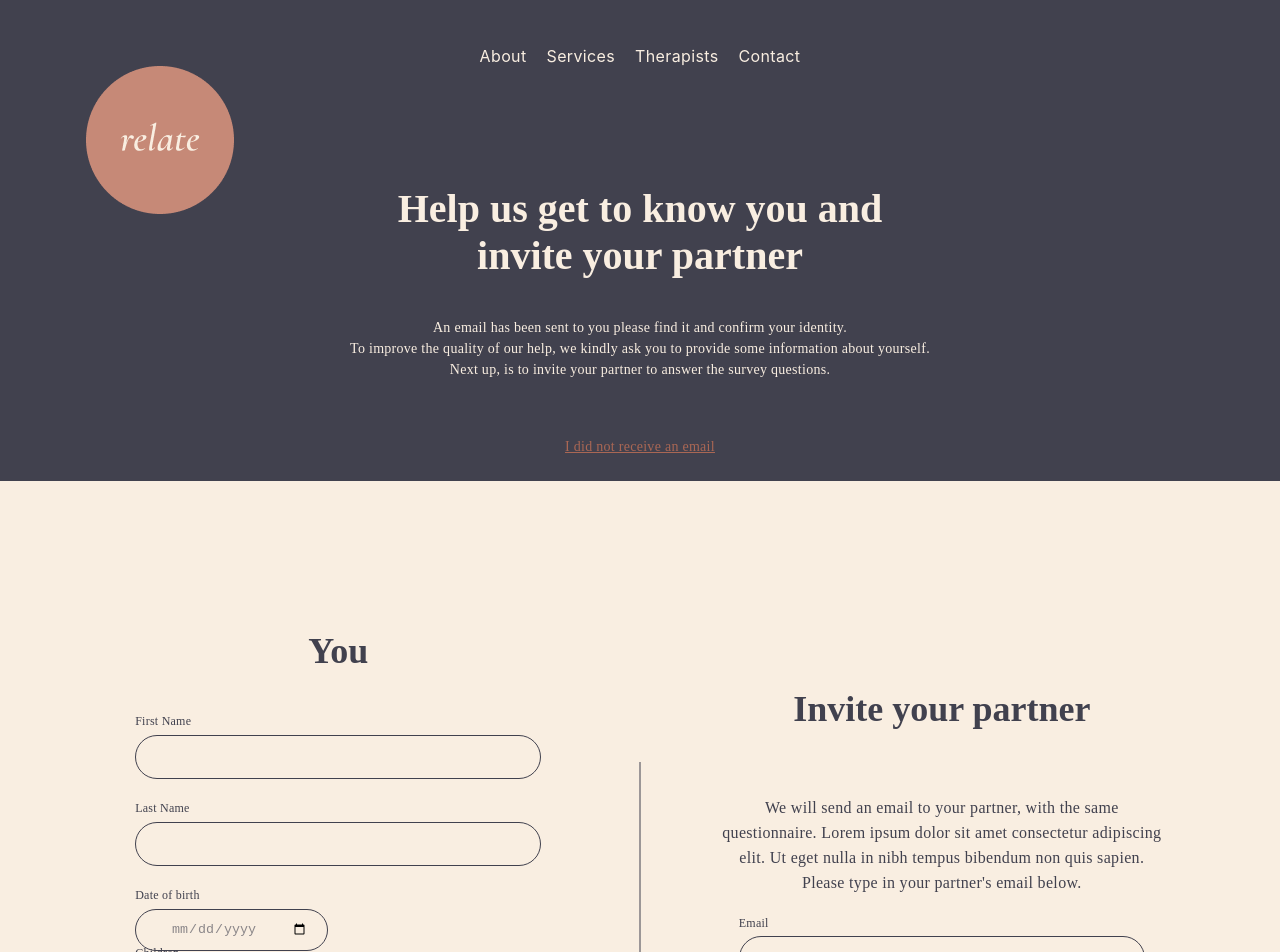
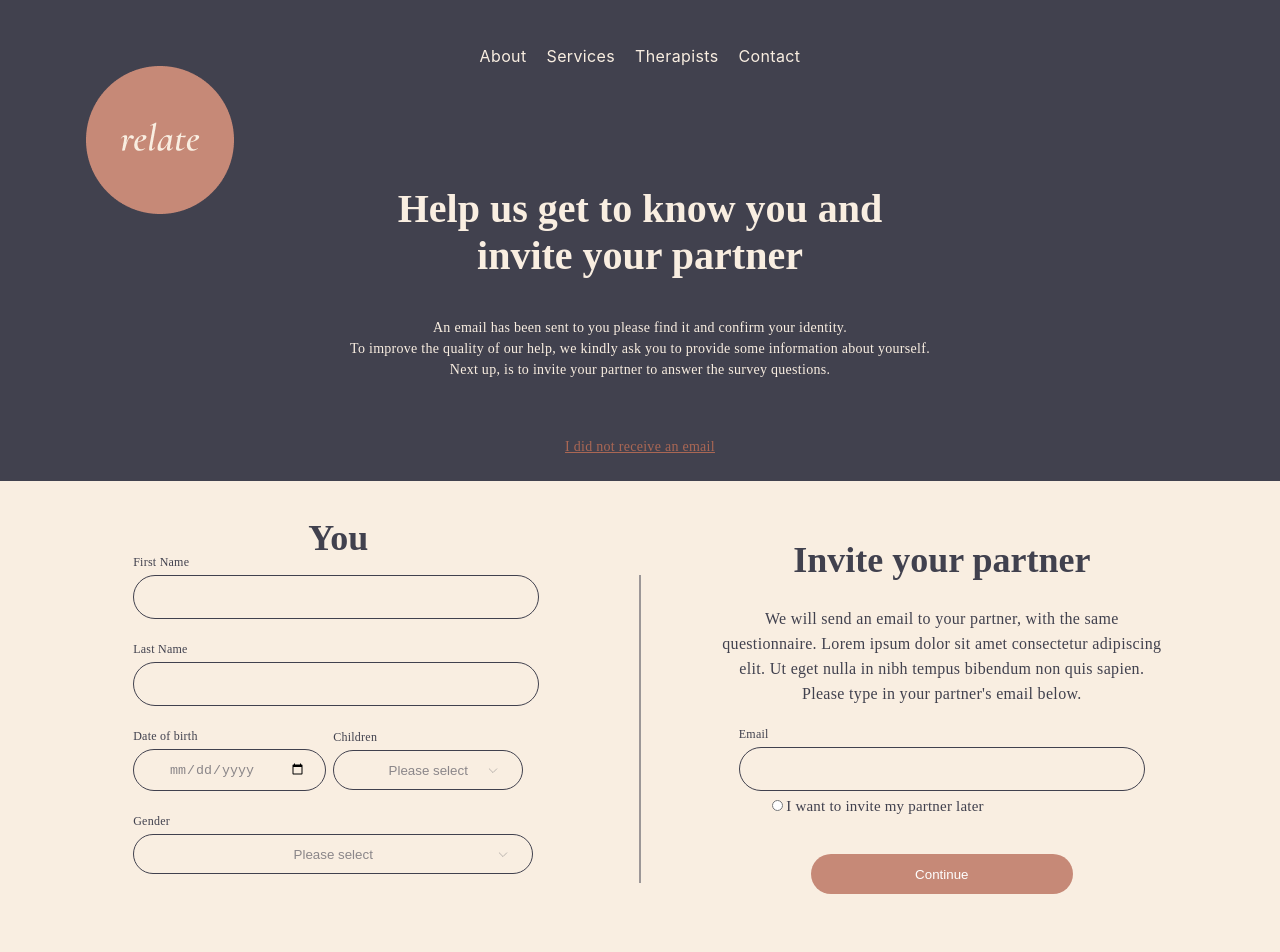
Before and after one commit to RelatemvpV2/Relate_V2, a React (Create React App) app: page /userInvite/InviteCreateUser in a window 1280 px wide. Shown: the top 952 px of the page. Built offline with nearby package versions, Linux system fonts and the light colour scheme.

Commit message:
routing, font,allignment bug fixes in different pages.

```diff
--- a/src/App.js
+++ b/src/App.js
@@ -1,6 +1,8 @@
 
+import { BrowserRouter as Router, Routes, Route } from "react-router-dom"
+
+//Components
 import Login from "./features/auth/Login";
-import { BrowserRouter as Router, Routes, Route } from "react-router-dom"
 import InviteCreateUser from "./features/userInvite/InviteCreateUser";
 import StartQuesPage from "./features/startQuestionare/StartQuesPage";
 import LanguageSwitcher from "./components/LanguageSwitcher";
@@ -14,19 +16,22 @@ function App() {
 
     <Router>
       <Routes>
+
+        <Route path="/" element={<LandingPage />} />
+
         {/* Define the route for the login page */}
-        <Route path="/" element={<Login />} />
-        {/* Define the route for Page not found */}
-        <Route
-          path="*"
-          element={<PageNotFound />}
-        />
+        <Route path="/Login" element={<Login />} />
 
         {/* Define the route for InviteCreateUser page */}
         <Route path="/userInvite/InviteCreateUser" element={<InviteCreateUser />} />
         <Route path="/startQuestionare/StartQuesPage" element={<StartQuesPage />} />
         <Route path="/assessment/Assessment" element={<Assessment />} />
 
+        {/* Define the route for Page not found */}
+        <Route
+          path="*"
+          element={<PageNotFound />}
+        />
 
 
       </Routes>
--- a/src/components/button/button.css
+++ b/src/components/button/button.css
@@ -1,4 +1,4 @@
-.loginpage-button {
+.loginpage-button,.landingpage-button {
     width: 180px;
     height: 40px;
     flex-shrink: 0;
--- a/src/components/landingPage/LandingPage.jsx
+++ b/src/components/landingPage/LandingPage.jsx
@@ -23,7 +23,7 @@ const LandingPage = () => {
                     <section className='nav-login'>
                         <Nav>
                             <NavDropdown title="Login as" id="basic-nav-dropdown" style={{ color: "rgb(249, 238, 225)" }}>
-                                <NavDropdown.Item href="#action/3.1" className='rounded-pill my-1' >User</NavDropdown.Item>
+                                <NavDropdown.Item href="/Login" className='rounded-pill my-1' >User</NavDropdown.Item>
                                 <NavDropdown.Item href="#action/3.2" className='rounded-pill my-1' >
                                     terapist
                                 </NavDropdown.Item>
@@ -32,7 +32,7 @@ const LandingPage = () => {
                     </section>
                 </div>
 
-                <RelateLogo className="relate-logo-large"/>
+                <RelateLogo className="relate-logo-large" />
 
                 <div style={{ paddingBottom: "70px" }}>
                     <div className="heading-container">
@@ -43,7 +43,7 @@ const LandingPage = () => {
 
                     </div>
                     <div className="">
-                        <Text type="p" className='heading-desc'>
+                        <Text type="p" className='heading-desc' style={{ color: "#f9eee1" }}>
                             We are here to help you improve yours.
                             We believe that by strengthen your relationship
                             you can improve the quality of your life.
@@ -101,7 +101,7 @@ const LandingPage = () => {
 
                     <section className='section-Landingpage'>
                         <h3>Recurring check-in</h3>
-                        <p className='P-overflow'>Lorem ipsum dolor sit amet consectetur adipiscing elit. Ut eget nulla in nibh tempus bibendum non quis sapien. Donec a laoreet urna.We encourage you to have a check-in on your relationship every month.  Donec a laoreet urna.We encourage you to have a check-in on your relationship every month.Lorem ipsum dolor sit amet consectetur adipiscing elit.
+                        <p className='P-overflow'>Lorem ipsum dolor sit amet consectetur adipiscing elit. Ut eget nulla in nibh tempus bibendum non quis sapien. Donec a laoreet urna.We encourage you to have a check-in on your relationship every month.  Donec a laoreet urna.We encourage you to have a check-in on your relationship every month.
                         </p>
                         <Button className='landingpage-button'>How it works</Button>
                     </section>
@@ -114,11 +114,11 @@ const LandingPage = () => {
                 <section className='last-section-landingpage'>
                     {/* <image src='/' alt="Picture" width={'40'} height={'40'} /> */}
                     <div className='img-container'>
-                        <image src='/' alt="Picture" width={'40'} height={'40'} />
+                        <img src='/' alt="Picture" width={'40'} height={'40'} />
                     </div>
-                    <div className='text-container'>
+                    <div className='text-container' style={{ color: "#f9eee1" }}>
                         <h3 className='meet-our-expert'>Meet our expert</h3>
-                        <p>Lorem ipsum dolor sit amet consectetur adipiscing elit. Ut eget nulla in nibh tempus bibendum non quis sapien. Donec a laoreet urna.
+                        <Text type="p">Lorem ipsum dolor sit amet consectetur adipiscing elit. Ut eget nulla in nibh tempus bibendum non quis sapien. Donec a laoreet urna.
                             <br />
                             <br />
 
@@ -130,7 +130,7 @@ const LandingPage = () => {
                             <br />
                             <br />
 
-                            We encourage you to have a check-in on your relationship every month. </p>
+                            We encourage you to have a check-in on your relationship every month. </Text>
                     </div>
                 </section>
 
--- a/src/components/landingPage/landingpage.css
+++ b/src/components/landingPage/landingpage.css
@@ -1,12 +1,12 @@
-.nav-bar{
-display:flex;
-justify-content: space-between;
-width:85%;
-margin:40px 0 40px 0;
+.nav-bar {
+    display: flex;
+    justify-content: space-between;
+    width: 85%;
+    margin: 40px 0 40px 0;
 }
 
 .nav-dropdown {
-      width: 180px;
+    width: 180px;
     height: 40px;
     flex-shrink: 0;
     border-radius: 38px;
@@ -17,10 +17,11 @@ margin:40px 0 40px 0;
     font-size: 14px;
     font-style: normal;
     font-weight: 400;
-    line-height: 21px; /* 150% */
+    line-height: 21px;
+    /* 150% */
     letter-spacing: 0.28px;
     border-style: none;
-    margin:auto;
+    margin: auto;
 }
 
 .nav-link,
@@ -102,20 +103,20 @@ justify-self: end;
     justify-items: center;
     padding-top: 50px;
     height: max-content;
-    width:80%;
+    width: 80%;
 }
 
 .section-Landingpage {
     display: grid;
     grid-template-rows: 40px auto 40px;
- justify-items: center;
- width: 70%;
+    justify-items: center;
+    width: 70%;
 
 }
 
-.p-overflow{
-    height:220px;
-    width: 80%;
+.P-overflow {
+
+    max-width: 98%;
     overflow-wrap: break-word;
     align-items: center;
 
@@ -144,7 +145,7 @@ justify-self: end;
     width: 35vw;
     max-height: 500px;
 
-    background-color: aquamarine;
+    background-color: rgb(249, 238, 225);
 
 }
 
--- a/src/features/auth/login.css
+++ b/src/features/auth/login.css
@@ -1,4 +1,4 @@
-.login-container,.right-container {
+.login-container,.right-container,.left-container {
   height: 40%;
 }
 
@@ -92,12 +92,13 @@
 
 }
 
-.inputscontainer {
+.inputs-container {
   display: flex;
+  flex-direction: row;
   justify-content: center;
   align-items: center;
   margin-bottom: 27px;
-  height:240px;
+
 }
 
 .dateinputbox {
@@ -110,7 +111,7 @@
   background: #f9eee1;
   border-radius: 38px;
   border: 0.5px solid #41414e;
-  margin-right: 20px;
+  /* margin-right: 20px; */
   text-align: center;
   text-align-last: center;
 
--- a/src/features/userInvite/InviteCreateUser.js
+++ b/src/features/userInvite/InviteCreateUser.js
@@ -1,14 +1,21 @@
 import React, { useState } from "react";
-import '../startQuestionare/StartQuesPage'
 import { useNavigate } from "react-router-dom";
-import "../auth/login.css";
+
+//Components
 import Navbar from "../../components/Navbar";
 import RelateLogo from "../../components/relatelogo/Relatelogo";
-import './../../App.css'
 import Button from "../../components/button/Button";
 import MainContainer from "../../components/maincontainer/Maincontainer";
 import Text from "../../components/text/Text";
 import GreyBackground from "../../components/greybackground/Greybackground";
+import '../startQuestionare/StartQuesPage';
+
+//CSS
+import "../auth/login.css";
+import "./../../App.css";
+import "./userInvite.css";
+
+
 const InviteCreateUser = () => {
   const [formData, setFormData] = useState({
     firstName: "",
@@ -80,7 +87,7 @@ const InviteCreateUser = () => {
       <div className="sub-container">
         {/* You Section */}
         <div className="left-container">
-          <div className="email-signup">
+          <div className="profile-container">
             <div className="sub-containerheading">
               {/*  Text component for h2 */}
               <Text type="h2" className="sub-containerheadingtext">
@@ -179,7 +186,7 @@ const InviteCreateUser = () => {
 
         {/* Invite Partner Section */}
         <div className="right-container">
-          <div className="social-login">
+          <div className="invite-partner-container">
             <div className="sub-containerheading">
               {/*  Text component for h2 */}
               <Text type="h2" className="sub-containerheadingtext">
--- /dev/null
+++ b/src/features/userInvite/userInvite.css
@@ -0,0 +1,7 @@
+.invite-partner-container,.profile-container {
+    display: grid;
+    grid-template-rows: 1fr auto 1fr;
+    height: max-content;
+    align-items: center;
+    justify-items: center;
+}
```
